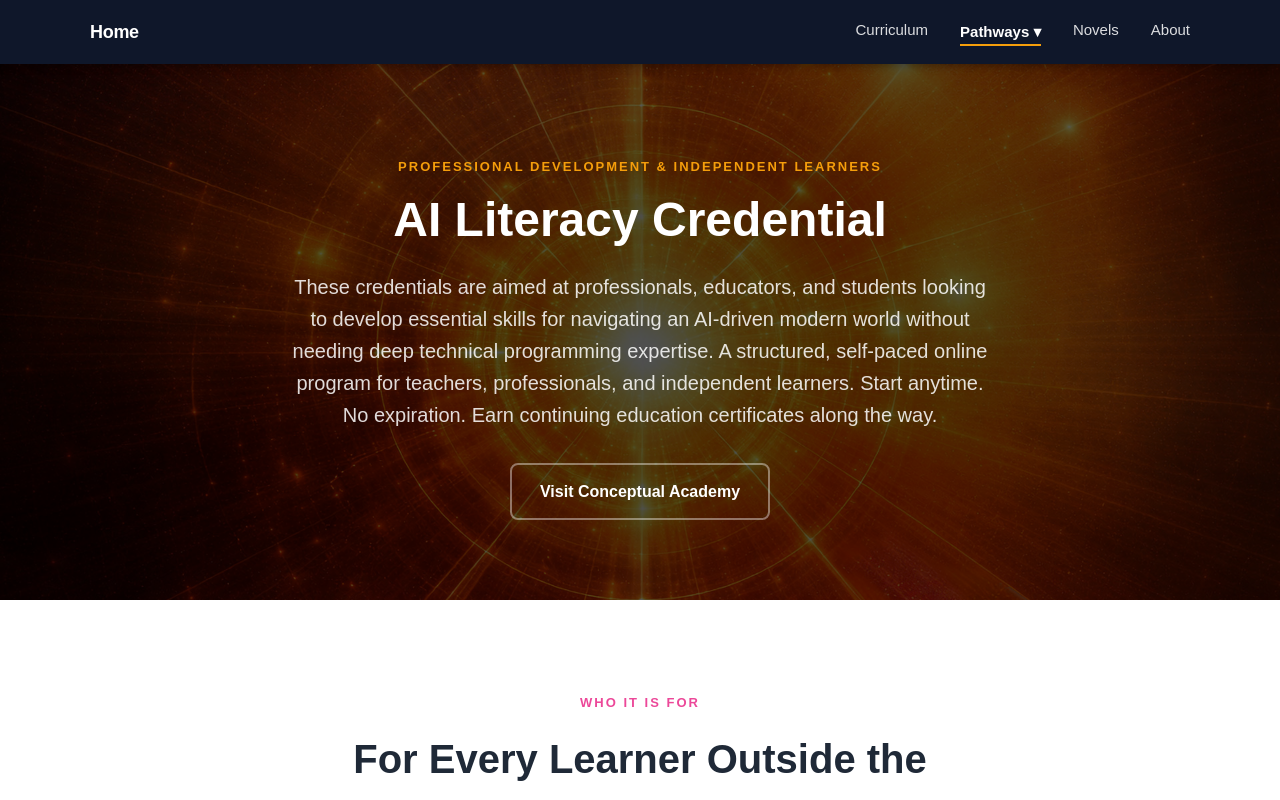
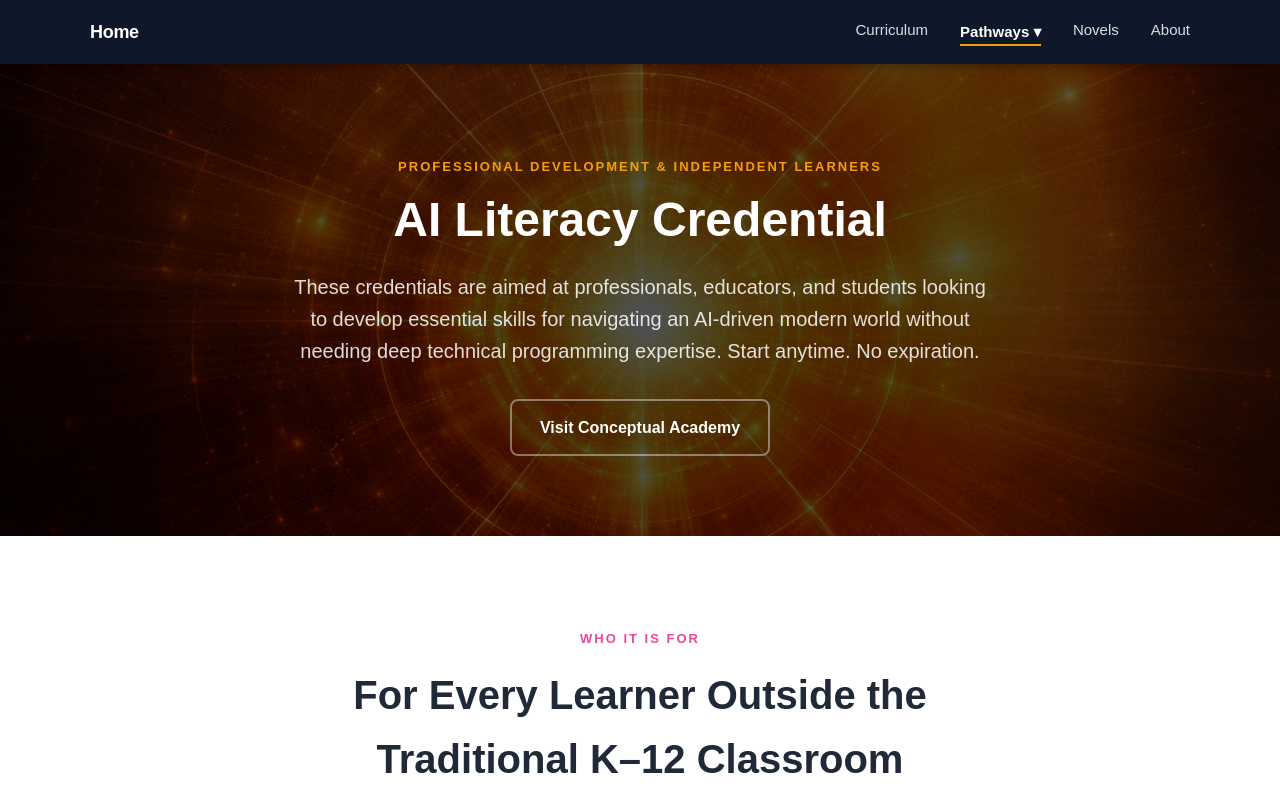
Before and after one commit to Suchocki88/UnderstandingAI.ai, a Next.js app: page /academy in a window 1280 px wide. Shown: the top 800 px of the page. Built offline with nearby package versions, Linux system fonts and the light colour scheme.

Commit message:
Update page.tsx

```diff
--- a/app/academy/page.tsx
+++ b/app/academy/page.tsx
@@ -25,7 +25,7 @@ export default function Page() {
             AI Literacy Credential
           </h1>
           <p style={{ fontSize: 20, color: "rgba(255,255,255,0.85)", maxWidth: 700, margin: "0 auto 32px" }}>
-            These credentials are aimed at professionals, educators, and students looking to develop essential skills for navigating an AI-driven modern world without needing deep technical programming expertise. A structured, self-paced online program for teachers, professionals, and independent learners. Start anytime. No expiration. Earn continuing education certificates along the way.
+            These credentials are aimed at professionals, educators, and students looking to develop essential skills for navigating an AI-driven modern world without needing deep technical programming expertise. Start anytime. No expiration.
           </p>
           <div style={{ display: "flex", gap: 16, justifyContent: "center", flexWrap: "wrap" }}>
             <a
```
